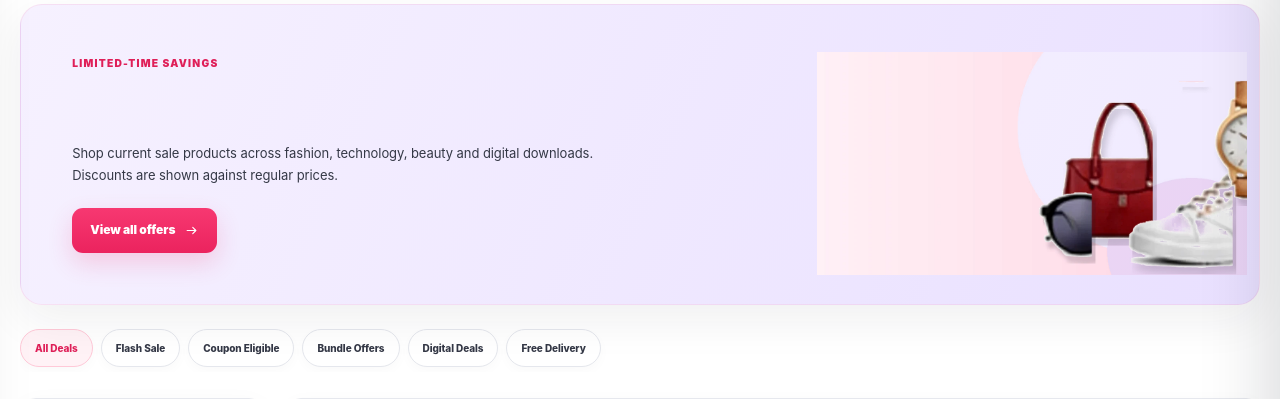
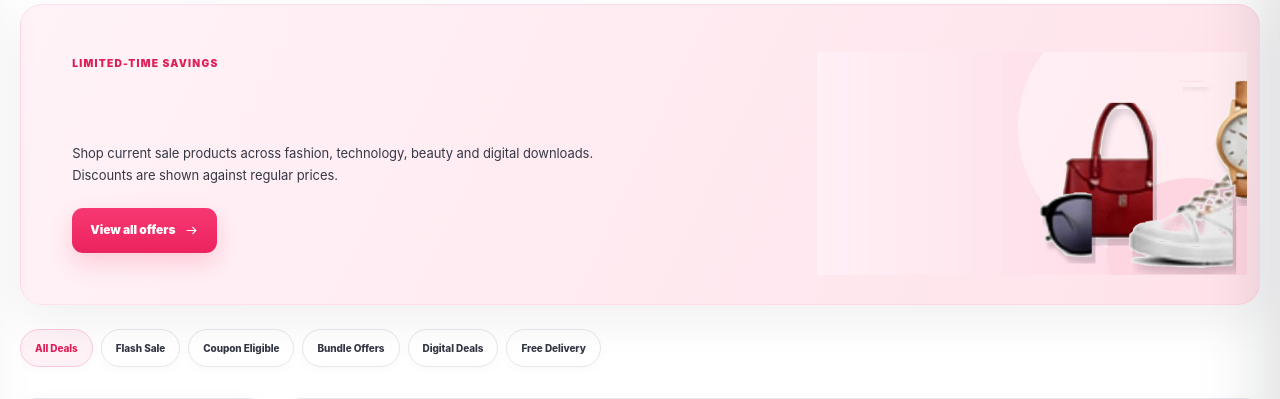
Before and after one commit to deshonlineit/fashionhub, a PHP site: page /archive.html in a window 1280 px wide. Shown: the part 234-633 px from the top of the page. Run offline with PHP 8.4, Linux system fonts and the light colour scheme.

Commit message:
Load no-blue storefront palette globally

```diff
--- a/assets/css/sticky-header.css
+++ b/assets/css/sticky-header.css
@@ -1,4 +1,5 @@
 @import url("product-carousel.css");
+@import url("no-blue.css");
 
 /* FashionHub fixed navigation row only */
 .site-header{
```
